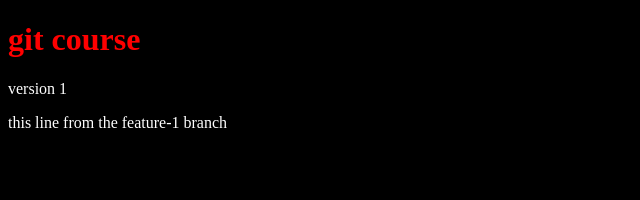
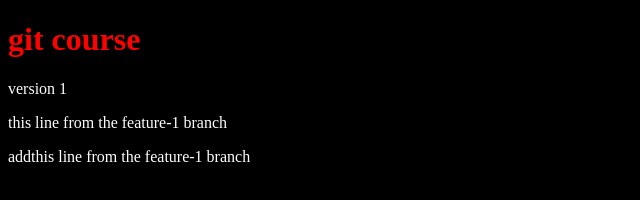
Before and after one commit to Amin-Chogueur/gitCourse, a plain HTML site: page index.html in a window 1280 px wide. Shown: the whole page, without its empty margins (0-640 px from the left). Drawn offline with Linux system fonts and the light colour scheme.

Commit message:
Update index.html

```diff
--- a/index.html
+++ b/index.html
@@ -20,6 +20,7 @@
     <h1>git course</h1>
     <p>version 1</p>
     <p>this line from the feature-1 branch</p>
+     <p>addthis  line from the feature-1 branch</p>
 
     <script src="./script.js"></script>
   </body>
```
